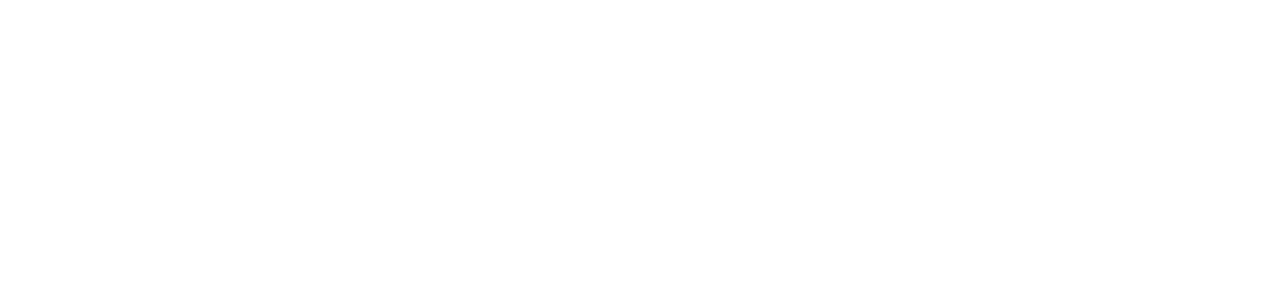
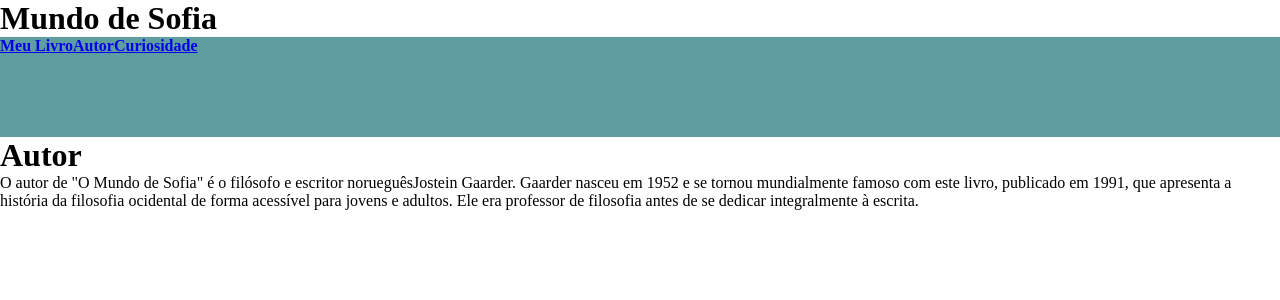
Before and after one commit to Mat-PHP/Livraria-de-Sofia, a React (Vite) app: page /autor in a window 1280 px wide. Before the commit this address had no page. Shown: the top 300 px of the page. Built offline with nearby package versions, Linux system fonts and the light colour scheme.

Commit message:
estilizando

```diff
--- a/src/Paginas/Autor.jsx
+++ b/src/Paginas/Autor.jsx
@@ -2,6 +2,15 @@
     return(
         <main>
             <h1>Autor</h1>
+            <p>
+                O autor de "O Mundo de Sofia" é
+                o filósofo e escritor norueguêsJostein Gaarder.
+                 Gaarder nasceu em 1952 e se tornou mundialmente famoso com este livro,
+                 publicado em 1991, que apresenta a história da filosofia ocidental de forma acessível para jovens e adultos.
+                 Ele era professor de filosofia antes de se dedicar integralmente à escrita.
+            </p>
+
+
         </main>
     )
 
--- a/src/Paginas/Curiosidade.jsx
+++ b/src/Paginas/Curiosidade.jsx
@@ -2,6 +2,19 @@
     return(
         <main>
             <h1>Curiosidade</h1>
+
+            <p>
+                Mistura de gêneros:
+                "O Mundo de Sofia"
+                não é apenas um livro sobre filosofia, mas também um mistério e um romance.
+                Sofia precisa desvendar quem está enviando as cartas misteriosas enquanto aprende sobre a história do pensamento ocidental.
+            </p>
+
+
+
+
+
+
         </main>
     )
 }
--- a/src/Rotas.jsx/Rotas.jsx
+++ b/src/Rotas.jsx/Rotas.jsx
@@ -10,6 +10,7 @@
             <Route path='/' element= {<Inicial/>}>
             <Route index element={<Conteudo/>}/>
             <Route path='curiosidade' element={<Curiosidade/>}/>
+             <Route path='autor' element={<Autor/>}/>
 
 
 
```
